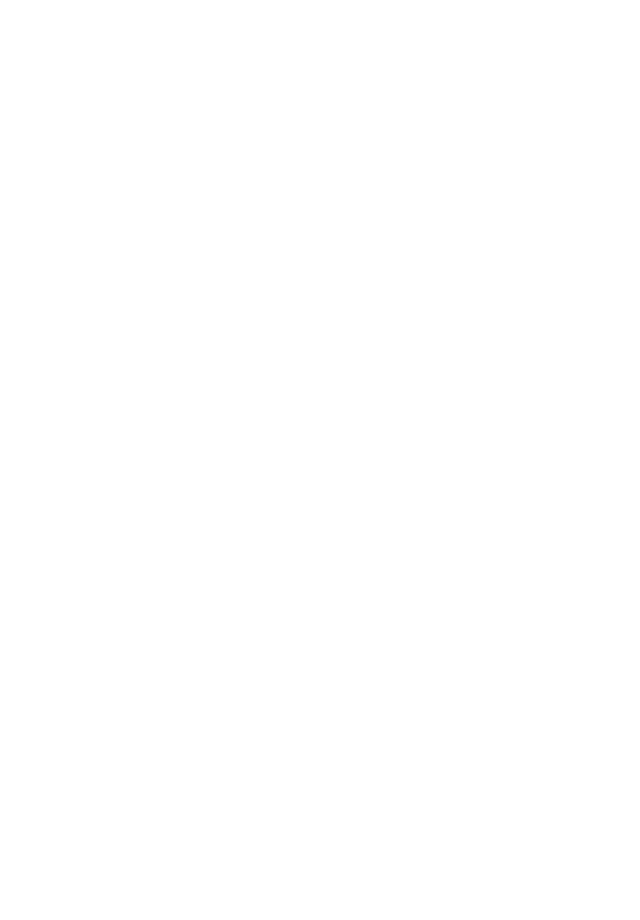
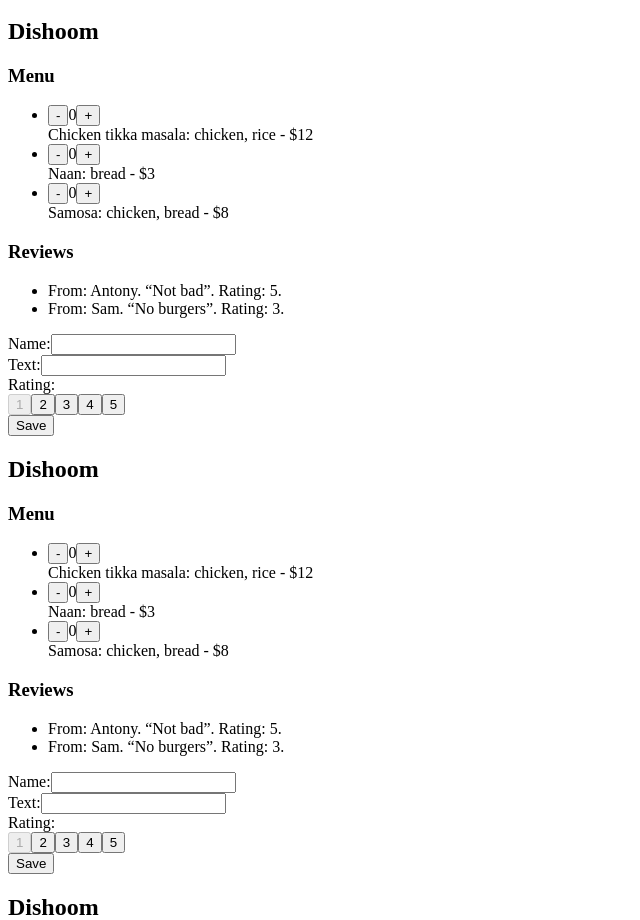
Before and after one commit to tinatimkova/react-20240513, a React (Vite) app: page / in a window 1280 px wide. Shown: the part 912-1832 px from the top of the page, without its empty margins (0-640 px from the left). Before the commit the page ends 800 px from the top, so only its background shows below. Built offline with nearby package versions, Linux system fonts and the light colour scheme.

Commit message:
working scroll progress bar. need to add clean up function inside useEffect

```diff
--- a/src/components/header/component.jsx
+++ b/src/components/header/component.jsx
@@ -1,3 +1,8 @@
+import { ScrollProgressBar } from '../scrollProgressBar/component.jsx';
+
 export const Header = () => {
-    return <header></header>;
+
+    return <header style={{'position': 'sticky', 'top': '0'}}>
+          <ScrollProgressBar />
+    </header>;
 }
--- a/src/components/newReviewForm/component.jsx
+++ b/src/components/newReviewForm/component.jsx
@@ -11,18 +11,15 @@
             return {...state, text: payload};
         case "setRating":
             return {...state, rating: payload};
-        case "submitForm":
+        case "resetForm":
             return {...DEFAULT_FORM_STATE};
         default:
             return state;
     }
 }
 
-
 export const NewReviewForm = () => {
     const [form, dispatch] = useReducer(reducer, DEFAULT_FORM_STATE);
-
-    console.log(form);
 
     return (
         <div>
@@ -44,7 +41,7 @@
                     <Rating currentRating={form.rating} onRatingChange={dispatch} />
                 </div>
             </form>
-            <button onClick={() => dispatch({type: "submitForm"})}>Save</button>
+            <button onClick={() => dispatch({type: "resetForm"})}>Save</button>
         </div>
     );
 };
--- a/src/components/restaurants/component.jsx
+++ b/src/components/restaurants/component.jsx
@@ -1,6 +1,7 @@
 import { useState } from 'react';
 import { Restaurant } from '../restaurant/component.jsx';
 import { RestaurantTab } from '../restaurantTab/component.jsx';
+
 
 export const Restaurants = ( { restaurants } ) => {
 
@@ -17,6 +18,11 @@
                 <Restaurant restaurant={
                 restaurants.find(restaurant => restaurant?.id == activeRestaurant)
               } />
+                <Restaurant restaurant={restaurants[0]} />
+                <Restaurant restaurant={restaurants[0]} />
+                <Restaurant restaurant={restaurants[0]} />
+                <Restaurant restaurant={restaurants[0]} />
+                <Restaurant restaurant={restaurants[0]} />
         </div>
     );
 }
--- /dev/null
+++ b/src/components/scrollProgressBar/component.jsx
@@ -0,0 +1,16 @@
+import { useState, useEffect } from 'react';
+
+export const ScrollProgressBar = () => {
+    const [scroll, setScroll] = useState(0);
+
+    const onScroll = () => {
+        const maxScroll = document.documentElement.scrollHeight - document.documentElement.clientHeight;
+        setScroll(window.scrollY/(maxScroll)*100);
+    };
+
+    useEffect(() => {
+        window.addEventListener('scroll', onScroll);
+    }, [onScroll]);
+
+    return <div style={{backgroundColor: 'red', height: '5px', width: `${scroll}%`}}></div>;
+};
```
